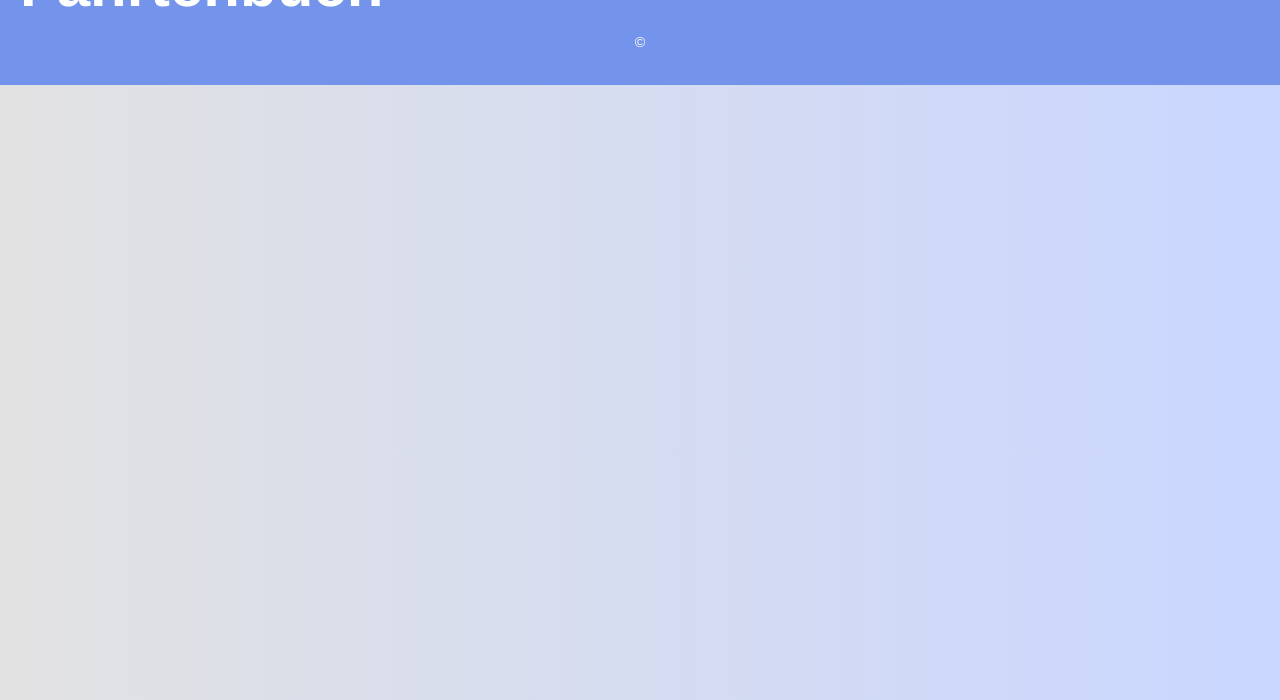
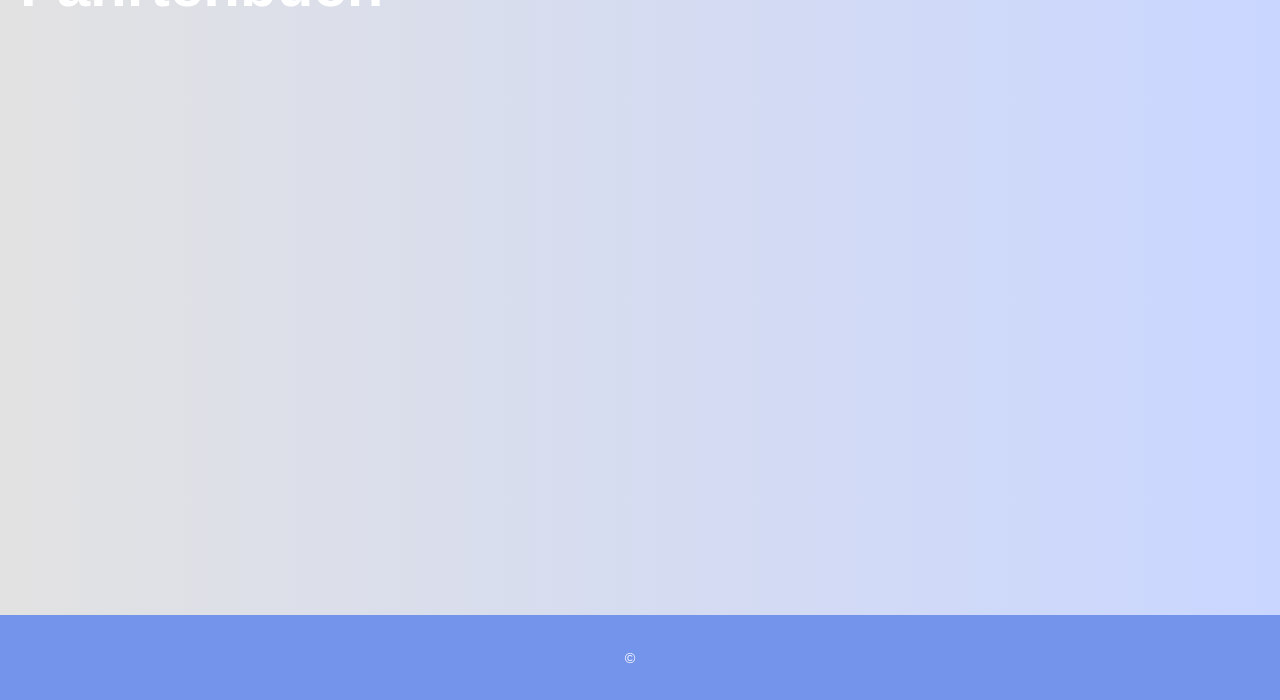
Before and after one commit to cheechay/Fahrtenprojekt, a PHP site: page /home.html in a window 1280 px wide. Shown: the part 100-800 px from the top of the page. Run offline with PHP 8.4, Linux system fonts and the light colour scheme; grey boxes are pictures that could not be loaded.

Commit message:
Footer position anpassung

```diff
--- a/styles.css
+++ b/styles.css
@@ -176,6 +176,10 @@ margin-right: auto;
     color: white;
     text-align: center;
     padding: 20px 10px;
+    width: 100%;
+    position: absolute;
+    bottom: 0;
+    right: 0;
 }
 
 footer p {
```
